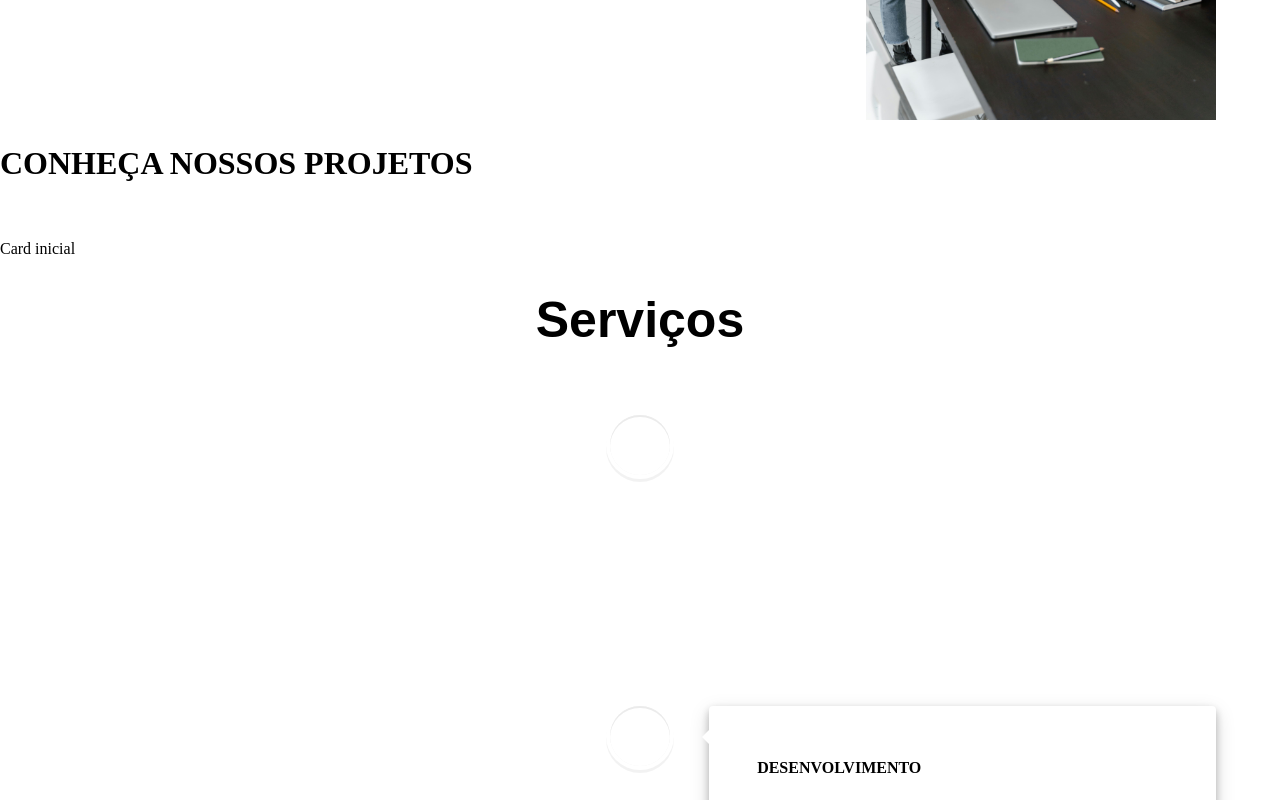
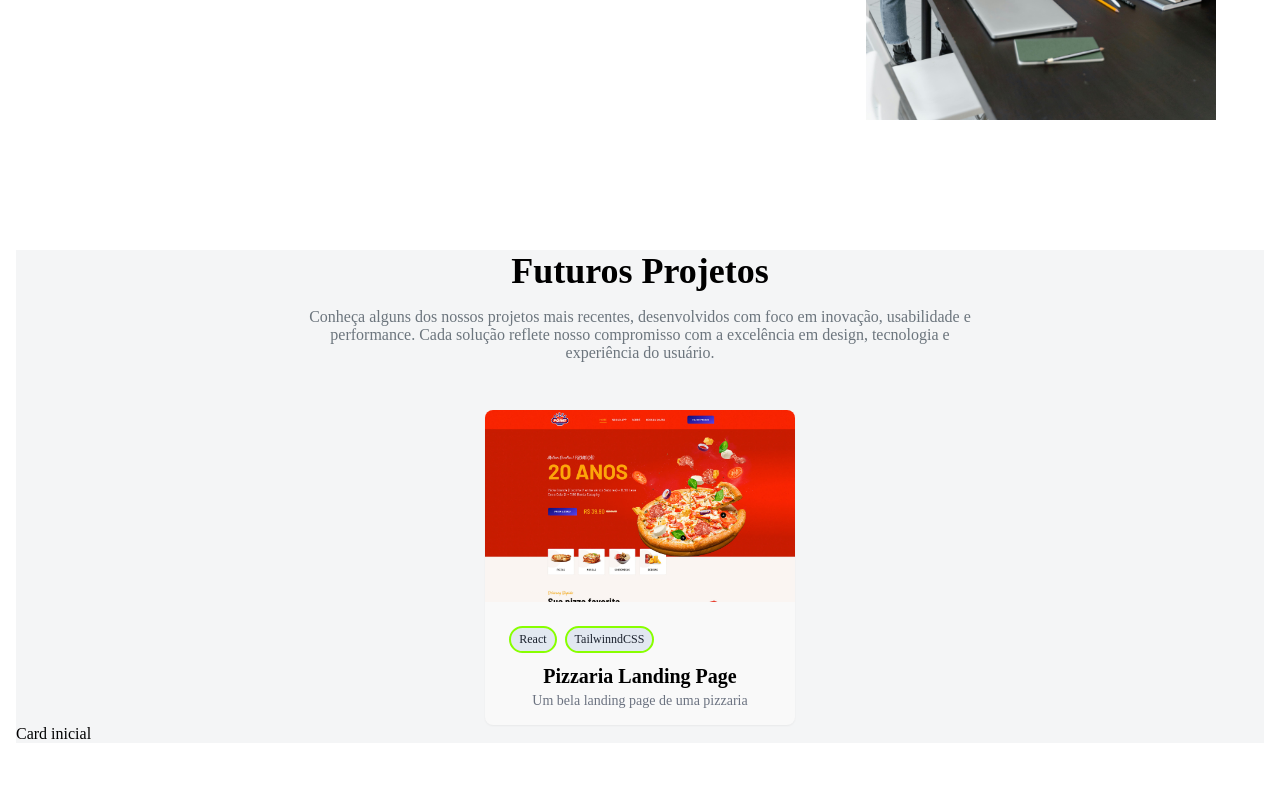
Before and after one commit to inovaSociety/inova---Projeto-3, a React (Vite) app in the folder inova/: page / in a window 1280 px wide. Shown: the part 660-1460 px from the top of the page. Built offline with nearby package versions, Linux system fonts and the light colour scheme.

Commit message:
Implementando a pagina Projects

```diff
--- a/inova/src/components/projects/Project.jsx
+++ b/inova/src/components/projects/Project.jsx
@@ -1,17 +1,61 @@
 import React from 'react'
 import './Style.css'
 import Card from './Card'
+import Pizaaria from "../../images/projeto-pizzaria.jpg"
+
+const projects = [
+    {
+        id: 1,
+        title: "Pizzaria Landing Page",
+        description: "Um bela landing page de uma pizzaria",
+        image: Pizaaria,
+        tags: ["React", "TailwinndCSS"],
+        demoUrl: "#",
+        gitHubUrl:"#"
+    }
+]
 
 
 const Project = () => {
   return (
-    <div>
-        <h1>CONHEÇA NOSSOS PROJETOS</h1>
-        <br />
-        <br />
+    <section>
+        <div className='projeto-zero'>
+        <h2 className='text-primary'>Futuros <span className='text-secondary'>Projetos</span> </h2>
+        <p className='text-center text-muted-foreground mb-12 max-w-2xl mx-auto'>Conheça alguns dos nossos projetos mais recentes, desenvolvidos com foco em inovação, usabilidade e performance. Cada solução reflete nosso compromisso com a excelência em design, tecnologia e experiência do usuário.</p>
+
+        <div className='class-projects-cards'>
+
+            {projects.map((project,key) => (
+                <div
+                    key={key}
+                    className='project-card-um'
+                >
+                    <div className='master-class'>
+                        <img src={project.image} alt={project.title} className='project-image'/>
+                    </div>
+                    <div className='p-6'>
+                        <div className='tags-container'>
+                            {project.tags.map((tag) =>(
+                                <span className='project-tag'>
+                                    {tag}
+                                </span>
+                            ))}
+                        </div>
+                    </div>
+
+                    <h3 className='project-title'>{project.title}</h3>
+                    <p className='project-description'>{project.description}</p>
+                </div>
+            ))}
+
+
+        </div>
 
         <Card/>
     </div>
+
+    </section>
+
   )
 }
 
--- a/inova/src/components/projects/Style.css
+++ b/inova/src/components/projects/Style.css
@@ -0,0 +1,133 @@
+.projeto-zero{
+    background-color: #F4F5F6;
+}
+
+section {
+  padding: 96px 16px;
+  position: relative;
+}
+
+.container {
+  margin-left: auto;
+  margin-right: auto;
+  max-width: 1024px;
+  padding-left: 1rem;
+  padding-right: 1rem;
+}
+
+h2 {
+  font-size: 30px;
+  font-weight: bold;
+  margin-bottom: 16px;
+  text-align: center;
+}
+
+@media (min-width: 768px) {
+  h2 {
+    font-size: 36px;
+  }
+}
+
+span {
+  color: var(--primary-color); /* ou color: #xxxxxx; */
+}
+
+p {
+  text-align: center;
+  color: #6c757d; /* ou outra cor suave para texto secundário */
+  margin-bottom: 48px;
+  max-width: 672px;
+  margin-left: auto;
+  margin-right: auto;
+}
+
+.class-projects-cards{
+  display: grid;
+  grid-template-columns: repeat(1, 1fr);
+  gap: 32px;
+}
+
+@media (min-width: 768px) {
+  .grid-container {
+    grid-template-columns: repeat(2, 1fr);
+  }
+}
+
+@media (min-width: 1024px) {
+  .grid-container {
+    grid-template-columns: repeat(3, 1fr);
+  }
+}
+
+.project-card-um {
+  background-color: #f9f9f9;  /* substitua pela cor correta do seu tema */
+  border-radius: 0.5rem;      /* 8px */
+  overflow: hidden;
+  box-shadow: 0 1px 2px 0 rgba(0, 0, 0, 0.05);
+  transition: transform 0.2s;
+
+  max-width: 320px;       /* Ou o valor que quiser, por exemplo 280px, 360px etc */
+  margin-left: auto;
+  margin-right: auto;
+}
+
+.project-card-um:hover {
+  transform: translateY(-2px);
+}
+
+.master-class {
+  height: 192px;         /* exemplo com altura fixa */
+  overflow: hidden;
+  display: flex;
+  justify-content: center;
+  align-items: center;
+
+}
+
+.project-image {
+  width: 100%;
+  height: 100%;
+  object-fit: contain;
+  transition: transform 0.5s;
+}
+
+.project-card-um:hover .project-image {
+  transform: scale(1.10);
+}
+
+.p-6 {
+  padding: 1.5rem; /* p-6 → 6 * 0.25rem = 1.5rem (24px) */
+}
+
+.tags-container {
+  display: flex;
+  flex-wrap: wrap;
+  gap: 0.5rem;    /* gap-2 → 2 * 0.25rem = 0.5rem (8px) */
+  margin-bottom: -30px; /* mb-4 → 4 * 0.25rem = 1rem (16px) */
+}
+
+.project-tag {
+  padding: 0.25rem 0.5rem; /* py-1 = 0.25rem (4px), px-2 = 0.5rem (8px) */
+  font-size: 0.75rem;      /* text-xs → 12px */
+  font-weight: 500;        /* font-medium */
+  border-radius: 9999px;   /* rounded-full */
+  background-color: var(--secondary, #e2e8f0); /* substitua #e2e8f0 pela cor real */
+  color: var(--secondary-foreground, #1a202c); /* substitua #1a202c pela cor real */
+   border: 2px solid var(--secondary-border, #8f0); /* substitua #e2e8f0 pela cor real da borda */
+}
+
+
+.project-title {
+  font-size: 1.25rem;       /* text-xl => 20px */
+  font-weight: 600;         /* font-semibold */
+  margin-bottom: 0.25rem;
+  margin-top: 10px;
+  text-align: center;  /* mb-1 => 4px */
+}
+
+.project-description {
+  color: var(--muted-foreground, #6b7280); /* substitua pela cor real do seu design system */
+  font-size: 0.875rem;       /* text-sm => 14px */
+  margin-bottom: 1rem;
+  margin-top: 5px;     /* mb-4 => 16px */
+}
```
Also changed, not shown: inova/src/images/projeto-pizzaria.jpg (added).
